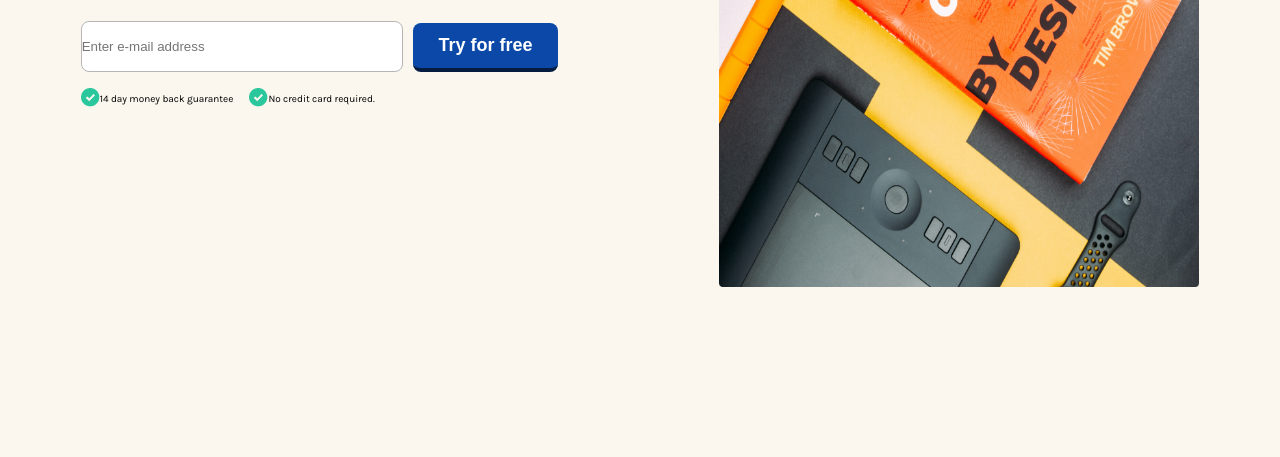
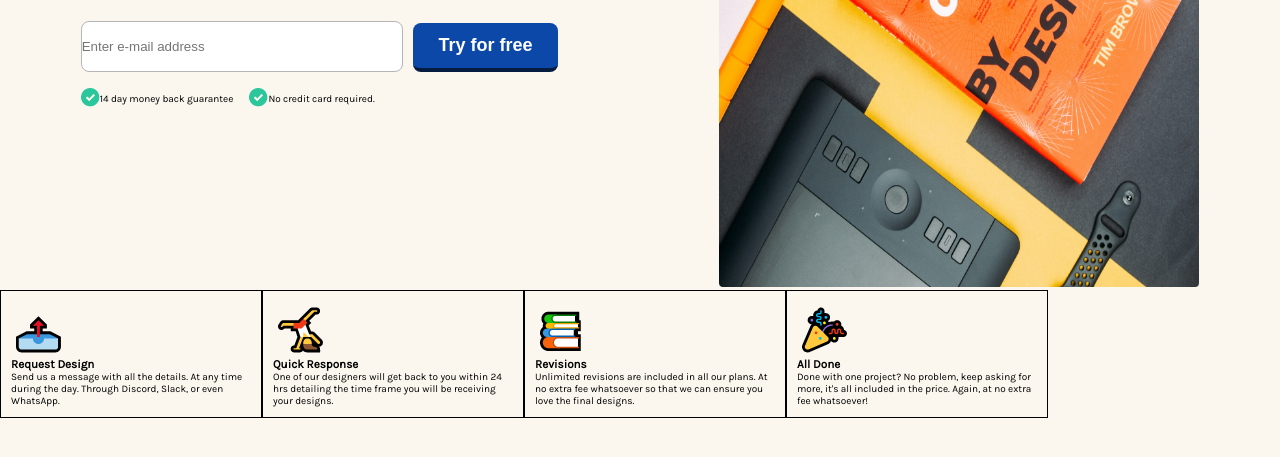
Before and after one commit to duca7/Frontend-Ui-Challenge, a plain HTML site: page landing-page/index.html in a window 1280 px wide. Shown: the part 329-786 px from the top of the page. Drawn offline with Linux system fonts and the light colour scheme.

Commit message:
add card content

```diff
--- a/landing-page/index.html
+++ b/landing-page/index.html
@@ -47,6 +47,45 @@
                 <img src="./img/BG Hero.png" alt="" width="480px" height="500px" style="margin: 2rem 0 0 0;">
             </div>
         </div>
+
+        <div class="row">
+            <div class="row-content">
+                <div class="card-content">
+                    <img src="./img/📤.png" alt="">
+                    <h3>Request Design</h3>
+                    <p>
+                        Send us a message with all the details. At any time during the day. Through Discord, Slack, or even WhatsApp.
+                    </p>
+                </div>
+            </div>
+            <div class="row-content">
+                <div class="card-content">
+                    <img src="./img/🤸.png" alt="">
+                    <h3>Quick Response</h3>
+                    <p>
+                        One of our designers will get back to you within 24 hrs detailing the time frame you will be receiving your designs.
+                    </p>
+                </div>
+            </div>
+            <div class="row-content">
+                <div class="card-content">
+                    <img src="./img/📚.png" alt="">
+                    <h3>Revisions</h3>
+                    <p>
+                        Unlimited revisions are included in all our plans. At no extra fee whatsoever so that we can ensure you love the final designs.
+                    </p>
+                </div>
+            </div>
+            <div class="row-content">
+                <div class="card-content">
+                    <img src="./img/🎉.png" alt="">
+                    <h3>All Done</h3>
+                    <p>
+                        Done with one project? No problem, keep asking for more, it's all included in the price. Again, at no extra fee whatsoever!
+                    </p>
+                </div>
+            </div>
+        </div>
     </div>
 </body>
 
--- a/landing-page/style.css
+++ b/landing-page/style.css
@@ -90,3 +90,10 @@ input {
 span {
     margin-top: 5px;
 }
+
+.row-content {
+    float: left;
+    width: 15rem;
+    border: 1px solid black;
+    padding: 10px;
+}
```
